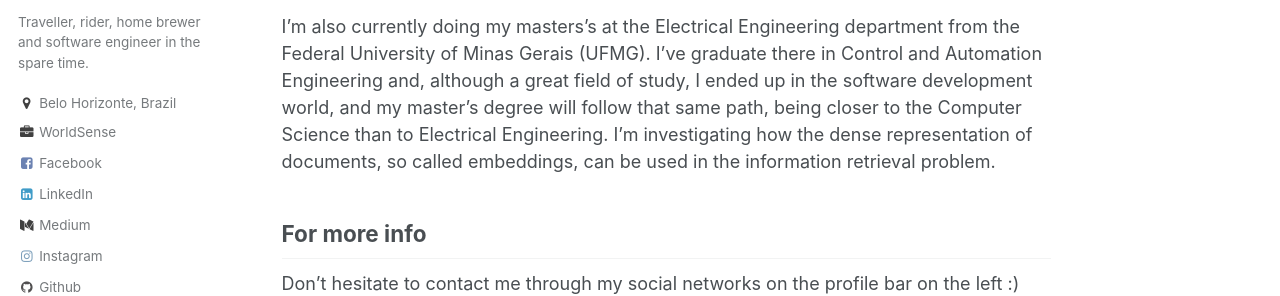
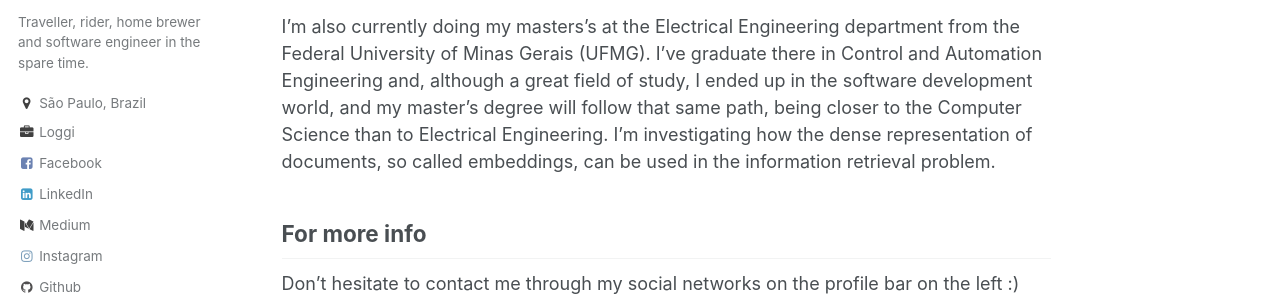
Before and after one commit to akionakamura/akionakamura.github.io, a Jekyll site: the page built from _pages/about.md, in a window 1280 px wide. Shown: the part 279-575 px from the top of the page. Built offline with Jekyll 4.4.1, drawn with Linux system fonts in a browser that asks for light colours.

Commit message:
Update to Loggi

```diff
--- a/_config.yml
+++ b/_config.yml
@@ -85,9 +85,9 @@ author:
   name             : "Thiago Akio Nakamura"
   avatar           : "profile.jpg"
   bio              : "Traveller, rider, home brewer and software engineer in the spare time."
-  location         : "Belo Horizonte, Brazil"
-  employer         : "WorldSense"
-  employerwebsite  : "https://www.worldsense.com/"
+  location         : "São Paulo, Brazil"
+  employer         : "Loggi"
+  employerwebsite  : "https://www.loggi.com/"
   googlescholar    : "https://scholar.google.com/citations?user=NqqxAq4AAAAJ"
   email            :
   uri              :
```
